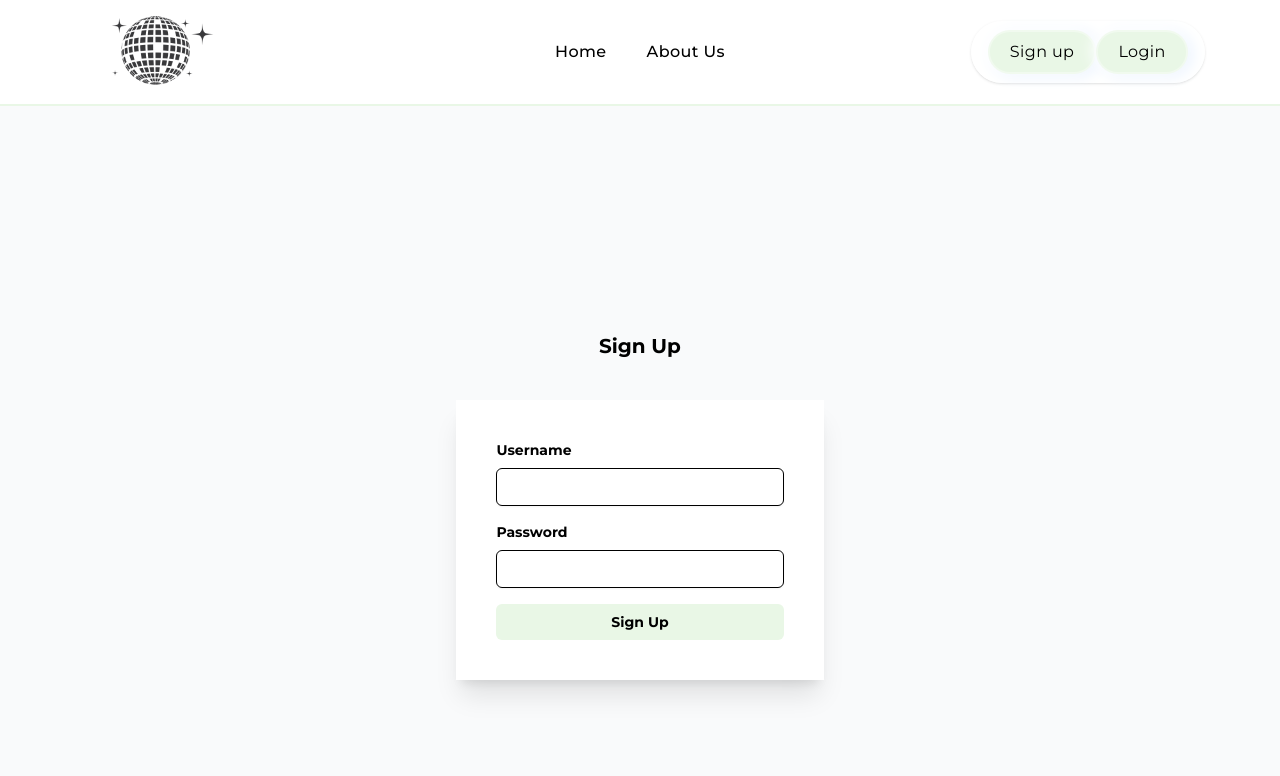
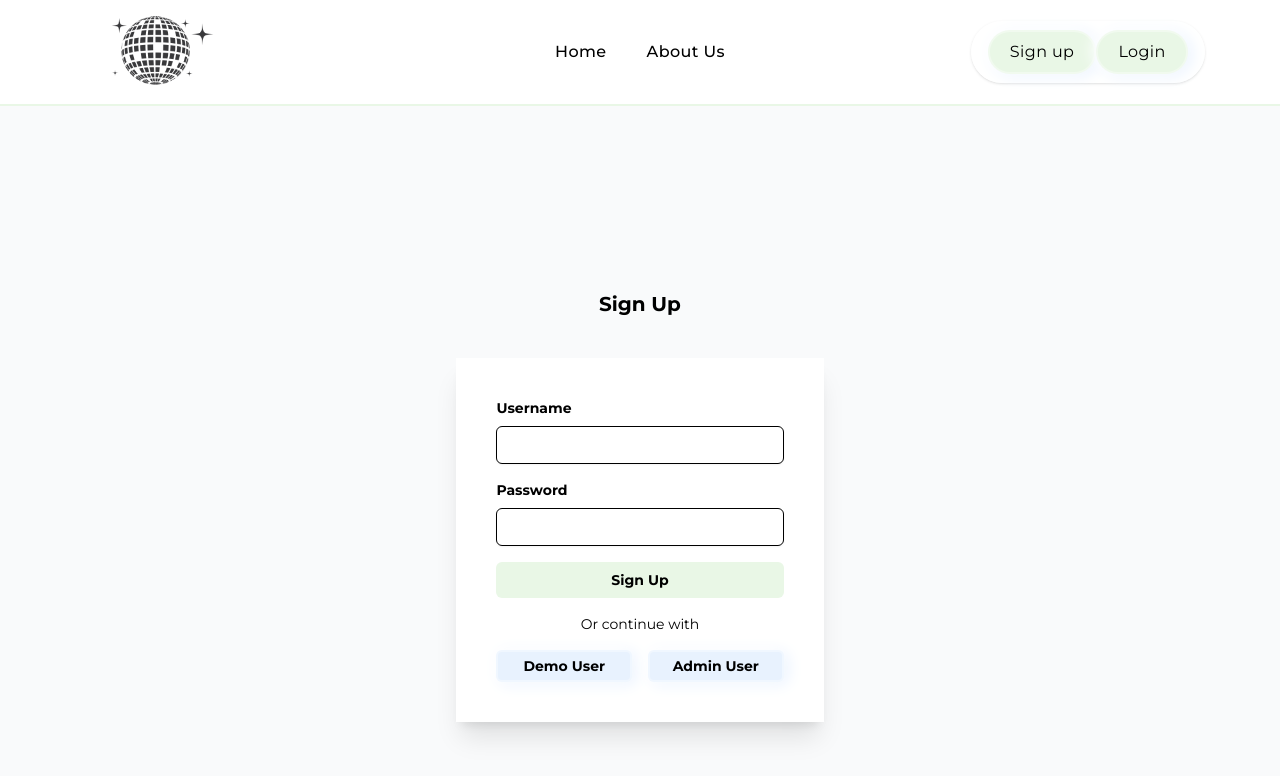
Before and after one commit to Austin-Imbastari/disco, a React (Vite) app: page /signup in a window 1280 px wide. Shown: the top 776 px of the page. Built offline with nearby package versions, Linux system fonts and the light colour scheme; no server answers.

Commit message:
demo user

```diff
--- a/src/CreatePost.tsx
+++ b/src/CreatePost.tsx
@@ -63,8 +63,6 @@ const CreatePost = () => {
 
             const { data: createdPostData } = await postCreateResponse.json();
             const post = createdPostData.post;
-            console.log(typeof post.id);
-
             if (post) {
                 navigate(`/post/${post.id}`);
             }
--- a/src/SignUp.tsx
+++ b/src/SignUp.tsx
@@ -3,6 +3,14 @@ import { useNavigate } from "react-router-dom";
 
 const SignUp = () => {
     const navigate = useNavigate();
+    const [userType, setUserType] = useState<{
+        demoUser: boolean;
+        adminUser: boolean;
+    }>({
+        demoUser: false,
+        adminUser: false,
+    });
+
     const [credentials, setCredentials] = useState<{
         username: string;
         password: string;
@@ -25,12 +33,37 @@ const SignUp = () => {
         });
     };
 
+    const handleDemoUser = async () => {
+        setUserType((prevState) => ({
+            ...prevState,
+            demoUser: true,
+        }));
+        try {
+            const response = await fetch("https://disco-app-7sxty.ondigitalocean.app/api/auth/signin/demo-user", {
+                method: "POST",
+                headers: {
+                    "Content-Type": "application/json",
+                },
+            });
+
+            if (response.ok) {
+                const { data } = await response.json();
+                localStorage.setItem("auth", data.token);
+
+                navigate("/*");
+            }
+        } catch (err) {
+            console.log("Demo User Login was unsuccessful", err);
+        }
+    };
+
     const handleOnSubmit = async (e: React.FormEvent<HTMLFormElement>) => {
         e.preventDefault();
         const regex = /^[a-zA-Z0-9_]+$/;
 
         try {
             if (
+                !userType.demoUser &&
                 credentials.username.length <= 12 &&
                 credentials.username.length >= 6 &&
                 regex.test(credentials.username) &&
@@ -62,7 +95,7 @@ const SignUp = () => {
                 });
                 navigate("/*");
                 window.location.reload();
-            } else {
+            } else if (!userType.demoUser) {
                 alert(
                     "Please only create username with no more than 12 character & if you choose special characters only use an underscore!"
                 );
@@ -113,6 +146,20 @@ const SignUp = () => {
                                     value='Sign Up'
                                 />
                             </div>
+                            <div>
+                                <p className='text-center'>Or continue with</p>
+                            </div>
+                            <div className='flex gap-4'>
+                                <button
+                                    onClick={handleDemoUser}
+                                    className='bg-[#E8F2FE] w-1/2 py-1 rounded-md text-black font-bold cursor-pointer hover:bg-[#E9F7E6]'
+                                >
+                                    Demo User
+                                </button>
+                                <button className='bg-[#E8F2FE] w-1/2 py-1 rounded-md text-black font-bold cursor-pointer hover:bg-[#E9F7E6]'>
+                                    Admin User
+                                </button>
+                            </div>
                         </div>
                     </div>
                 </div>
```
